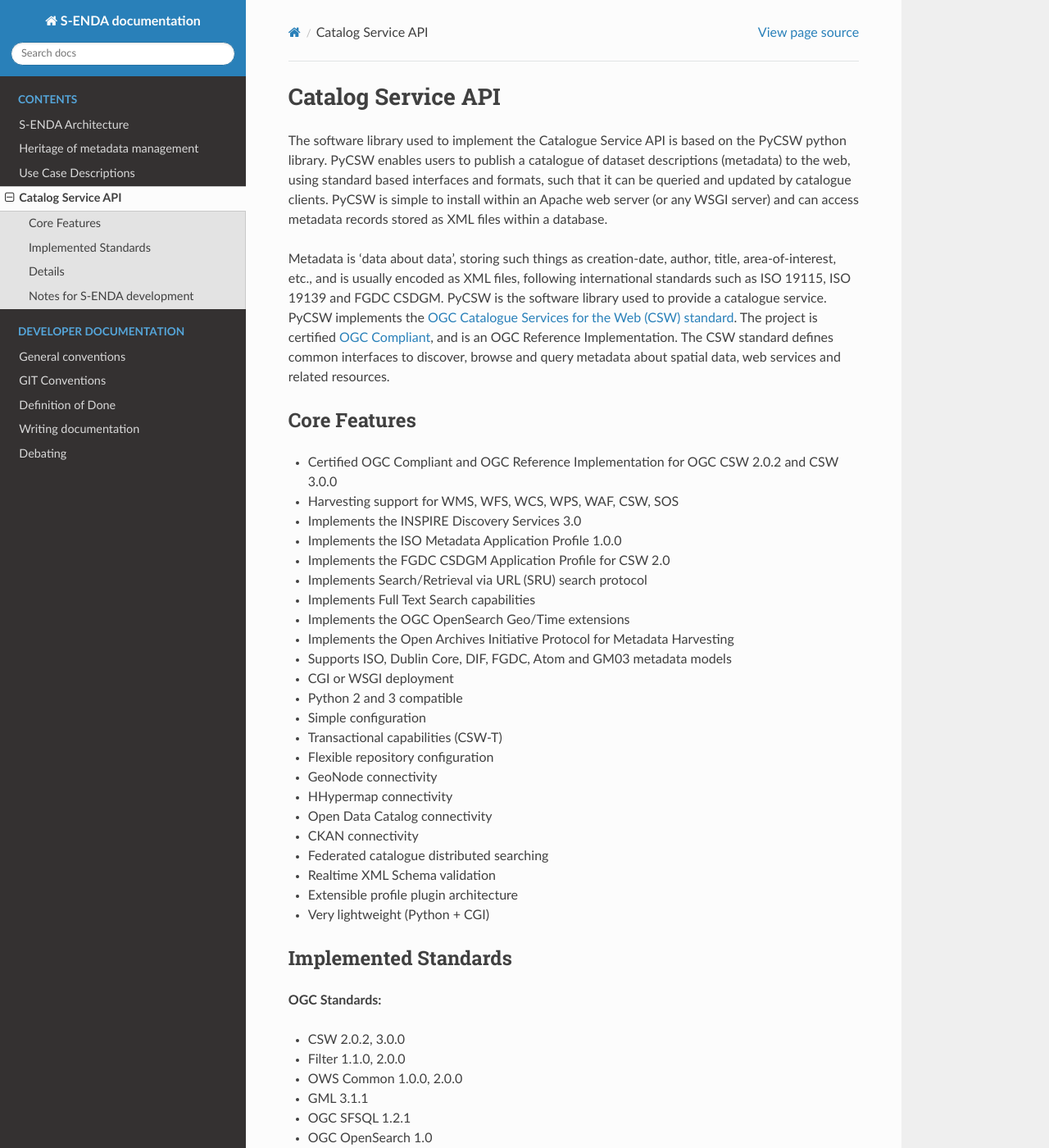
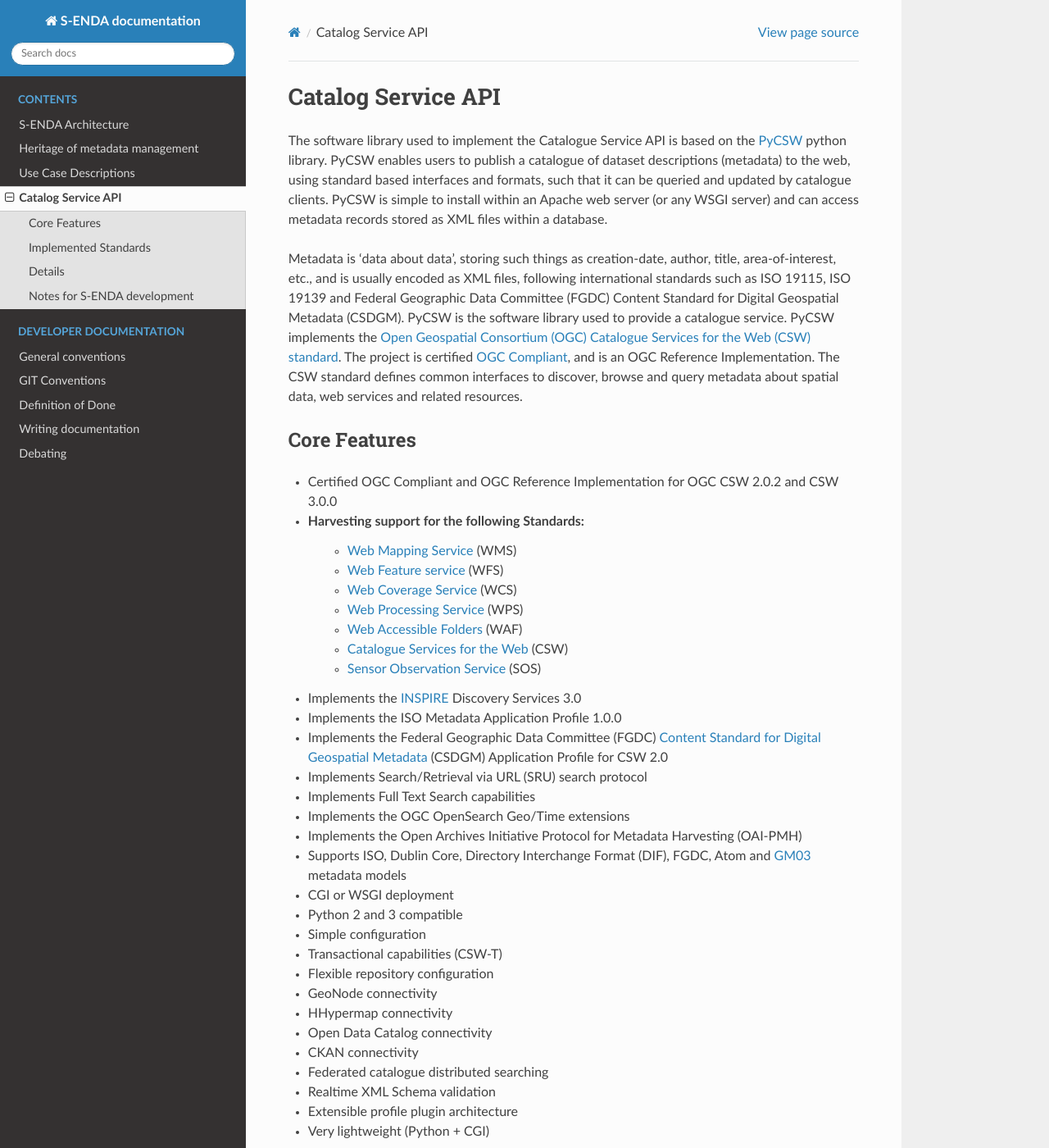
Before and after one commit to metno/S-ENDA-documentation, a Sphinx documentation site: the page built from source/catalog_service_API.rst, in a window 1280 px wide and 1400 px high. Shown: the whole window at 82% size. Built offline with Sphinx 7.4.7 and the Read the Docs theme 2.0.0, drawn with Linux system fonts in a browser that asks for light colours; some of the changed lines change nothing that is shown.

Commit message:
Expanded most of the acronyms and added links to external resources.

```diff
--- a/source/catalog_service_API.rst
+++ b/source/catalog_service_API.rst
@@ -1,7 +1,7 @@
 Catalog Service API
 """"""""""""""""""""
 
-The software library used to implement the Catalogue Service API is based on the PyCSW python
+The software library used to implement the Catalogue Service API is based on the `PyCSW <https://pycsw.org/>`__  python
 library.  PyCSW enables users to publish a catalogue of dataset descriptions (metadata) to the web,
 using standard based interfaces and formats, such that it can be queried and updated by catalogue
 clients. PyCSW is simple to install within an Apache web server (or any WSGI server) and can access
@@ -9,8 +9,8 @@
 
 Metadata is 'data about data', storing such things as creation-date, author, title,
 area-of-interest, etc., and is usually encoded as XML files, following international standards such
-as ISO 19115, ISO 19139 and FGDC CSDGM.  PyCSW is the software library used to provide a catalogue
-service. PyCSW implements the  `OGC Catalogue Services for the Web (CSW) standard
+as ISO 19115, ISO 19139 and Federal Geographic Data Committee (FGDC) Content Standard for Digital Geospatial Metadata (CSDGM).  PyCSW is the software library used to provide a catalogue
+service. PyCSW implements the  `Open Geospatial Consortium (OGC) Catalogue Services for the Web (CSW) standard
 <https://www.opengeospatial.org/standards/cat>`_. The project is certified `OGC Compliant`_, and is
 an OGC Reference Implementation. The CSW standard defines common interfaces to discover, browse and
 query metadata about spatial data, web services and related resources.
@@ -19,15 +19,22 @@
 ===============
 
 * Certified OGC Compliant and OGC Reference Implementation for OGC CSW 2.0.2 and CSW 3.0.0
-* Harvesting support for WMS, WFS, WCS, WPS, WAF, CSW, SOS
-* Implements the INSPIRE Discovery Services 3.0
+* Harvesting support for the following Standards:
+    - `Web Mapping Service <https://www.opengeospatial.org/standards/wms>`__ (WMS)
+    - `Web Feature service <https://www.opengeospatial.org/standards/wfs>`__ (WFS)
+    - `Web Coverage Service <https://www.opengeospatial.org/standards/wcs>`__ (WCS)
+    - `Web Processing Service <https://www.opengeospatial.org/standards/wps>`__ (WPS)
+    - `Web Accessible Folders <https://ioos.github.io/catalog/pages/registry/waf_creation/>`__ (WAF)
+    - `Catalogue Services for the Web <https://www.opengeospatial.org/standards/cat>`__ (CSW)
+    - `Sensor Observation Service <https://www.opengeospatial.org/standards/sos>`__ (SOS)
+* Implements the `INSPIRE <https://inspire.ec.europa.eu/>`__ Discovery Services 3.0
 * Implements the ISO Metadata Application Profile 1.0.0
-* Implements the FGDC CSDGM Application Profile for CSW 2.0
+* Implements the Federal Geographic Data Committee (FGDC) `Content Standard for Digital Geospatial Metadata <https://www.fgdc.gov/metadata/csdgm-standard>`__ (CSDGM) Application Profile for CSW 2.0
 * Implements Search/Retrieval via URL (SRU) search protocol
 * Implements Full Text Search capabilities
 * Implements the OGC OpenSearch Geo/Time extensions
-* Implements the Open Archives Initiative Protocol for Metadata Harvesting
-* Supports ISO, Dublin Core, DIF, FGDC, Atom and GM03 metadata models
+* Implements the Open Archives Initiative Protocol for Metadata Harvesting (OAI-PMH)
+* Supports ISO, Dublin Core, Directory Interchange Format (DIF), FGDC, Atom and `GM03 <https://www.geocat.admin.ch/en/dokumentation/gm03.html>`__ metadata models
 * CGI or WSGI deployment
 * Python 2 and 3 compatible
 * Simple configuration
@@ -48,26 +55,26 @@
 
 **OGC Standards:**
 
-* CSW 	2.0.2, 3.0.0
-* Filter 	1.1.0, 2.0.0
-* OWS Common 	1.0.0, 2.0.0
-* GML 	3.1.1
-* OGC SFSQL 	1.2.1
-* OGC OpenSearch  1.0
+* `CSW 	2.0.2, 3.0.0 <https://www.opengeospatial.org/standards/cat>`__
+* `Filter 	1.1.0, 2.0.0 <https://www.opengeospatial.org/standards/filter>`__
+* `OWS Common 	1.0.0, 2.0.0 <https://www.opengeospatial.org/standards/common.>`__
+* `GML 	3.1.1 <https://www.opengeospatial.org/standards/gml>`__
+* `OGC SFSQL 	1.2.1 <https://www.opengeospatial.org/standards/sfs>`__
+* `OGC OpenSearch  1.0 <https://www.opengeospatial.org/standards/opensearchgeo>`__
 
 **Metadata Standards:**
 
-* Dublin Core 	1.1
-* SOAP 	1.2
-* ISO 19115:2003
-* ISO 19139:2007
-* ISO 19119:2005
+* `Dublin Core 	1.1 <https://www.dublincore.org/specifications/dublin-core/dces/>`__
+* `SOAP 	1.2 <https://www.w3.org/TR/soap/>`__
+* `ISO 19115:2003 <https://www.iso.org/standard/26020.html>`__
+* `ISO 19139:2007 <https://www.iso.org/standard/32557.html>`__
+* `ISO 19119:2005 <https://www.iso.org/standard/39890.html>`__
 * NASA DIF 9.7
-* FGDC CSDGM 1998
-* GM03  2.1
-* SRU 	1.1
-* OAI-PMH   2.0
-* A9 OpenSearch 	1.1
+* `FGDC CSDGM 1998 <https://www.fgdc.gov/standards/projects/metadata/base-metadata/index_html>`__
+* `GM03  2.1 <https://www.geocat.admin.ch/en/dokumentation/gm03.html>`__
+* `SRU 	1.1 <https://www.loc.gov/standards/sru/sru-1-1.html>`__
+* `OAI-PMH   2.0 <http://www.openarchives.org/OAI/openarchivesprotocol.html>`__
+* `A9 OpenSearch 	1.1 <https://github.com/dewitt/opensearch/blob/master/opensearch-1-1-draft-6.md>`__
 
 Details
 ===========
```
